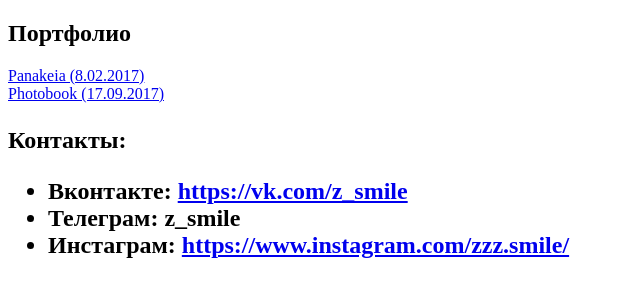
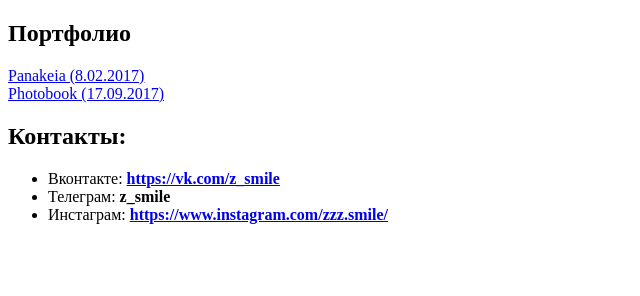
Before and after one commit to neonpower/neonpower.github.io, a plain HTML site: page index.html in a window 1280 px wide. Shown: the whole page, without its empty margins (0-640 px from the left). Drawn offline with Linux system fonts and the light colour scheme.

Commit message:
change h2 from index.html

```diff
--- a/index.html
+++ b/index.html
@@ -14,14 +14,12 @@
 	</div>
 
 	<div>
-		<h2>
-			<p>Контакты:</p>
+		<h2>Контакты:</h2>
 			<ul>
 				<li>Вконтакте: <b><a href="https://vk.com/z_smile">https://vk.com/z_smile</a></b></li>
 				<li>Телеграм: <b>z_smile</b></li>
 				<li>Инстаграм: <b><a href="https://www.instagram.com/zzz.smile/">https://www.instagram.com/zzz.smile/</a></b></li>
 			</ul>
-		</h2>
 	</div>
 </body>
 </html>
```
